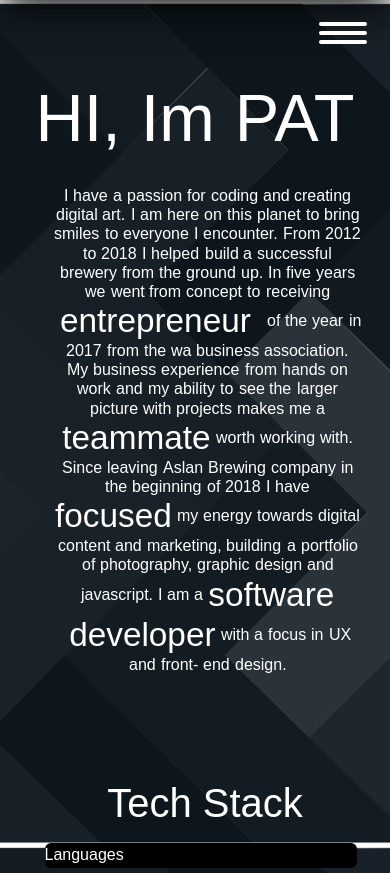
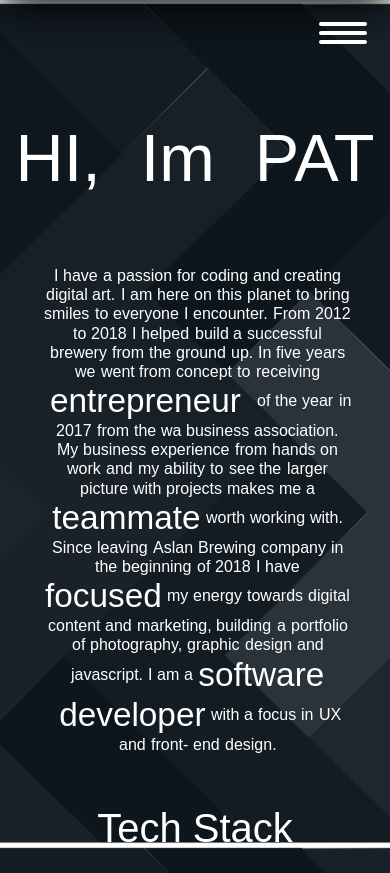
Before and after one commit to pathaynes/Portfolio, a React app: page /about in a window 390 px wide. Shown: the top 873 px of the page. Built offline with nearby package versions, Linux system fonts and the light colour scheme; a web font is replaced by a local one.

Commit message:
updated margin

```diff
--- a/src/components/About/About.css
+++ b/src/components/About/About.css
@@ -216,7 +216,7 @@
       margin-top: 20%;
 
         div {
-          margin-bottom: 10px;
+          margin: 20px;
 
           h1 {
             font-size: 50pt;
```
